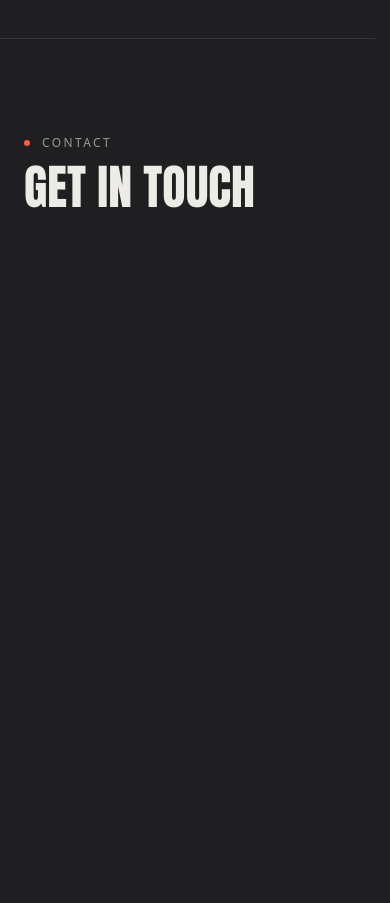
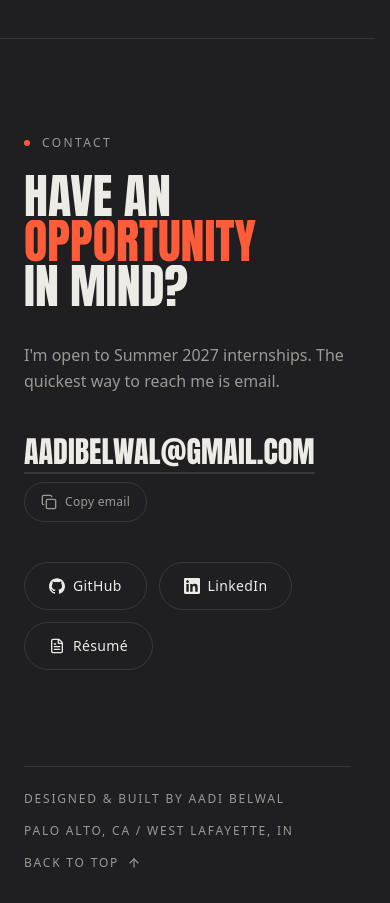
Before and after one commit to Xenon757/portfolio, a Next.js app: page / in a window 390 px wide. Shown: the part 5940-6843 px from the top of the page. Before the commit the page ends 6568 px from the top, so only its background shows below. Built offline with nearby package versions, Linux system fonts and the light colour scheme; no server answers.

Commit message:
feat: add contact footer
Site-wide footer (home and project pages): "Have an opportunity in
mind?" with a masked line reveal, status line, large mailto link with a
copy button, GitHub / LinkedIn / Résumé links, credits, and a smooth
back-to-top button.

```diff
--- a/src/app/layout.tsx
+++ b/src/app/layout.tsx
@@ -1,6 +1,7 @@
 import type { Metadata } from "next";
 import { Anton, Geist } from "next/font/google";
 import { SmoothScroll } from "@/components/providers/SmoothScroll";
+import { Contact } from "@/components/sections/Contact";
 import { Cursor } from "@/components/ui/Cursor";
 import { DotField } from "@/components/ui/DotField";
 import { Intro } from "@/components/ui/Intro";
@@ -59,6 +60,7 @@ export default function RootLayout({
           <Intro />
           <Menu />
           {children}
+          <Contact />
         </SmoothScroll>
       </body>
     </html>
--- a/src/app/page.tsx
+++ b/src/app/page.tsx
@@ -3,7 +3,6 @@ import { Experience } from "@/components/sections/Experience";
 import { Hero } from "@/components/sections/Hero";
 import { Projects } from "@/components/sections/Projects";
 import { Stack } from "@/components/sections/Stack";
-import { SectionHeading } from "@/components/ui/SectionHeading";
 import { experience } from "@/data/experience";
 
 export default function Home() {
@@ -14,15 +13,6 @@ export default function Home() {
       <About />
       <Stack />
       <Experience items={experience} />
-
-      {/* Contact shell until the Contact/Footer step (CLAUDE.md §10 build order). */}
-      <section
-        id="contact"
-        aria-labelledby="contact-heading"
-        className="min-h-[70svh] border-t border-line px-6 py-24 md:px-12 md:py-32"
-      >
-        <SectionHeading id="contact-heading" label="Contact" title="Get in touch" />
-      </section>
     </main>
   );
 }
--- /dev/null
+++ b/src/components/sections/Contact.tsx
@@ -0,0 +1,132 @@
+"use client";
+
+import { ArrowUp, Check, Copy, FileText } from "lucide-react";
+import { useRef, useState } from "react";
+import { useSmoothScroll } from "@/components/providers/SmoothScroll";
+import { GitHubIcon, LinkedInIcon } from "@/components/ui/BrandIcons";
+import { Button } from "@/components/ui/Button";
+import { site } from "@/data/site";
+import { gsap, prefersReducedMotion, useGSAP } from "@/lib/gsap";
+
+const headline = ["Have an", "opportunity", "in mind?"];
+
+/** Site-wide footer: contact call to action, links, and credits. */
+export function Contact() {
+  const ref = useRef<HTMLElement>(null);
+  const { scrollTo } = useSmoothScroll();
+  const [copied, setCopied] = useState(false);
+
+  useGSAP(
+    () => {
+      if (prefersReducedMotion()) return;
+      gsap.from("[data-contact-line]", {
+        yPercent: 110,
+        duration: 1,
+        stagger: 0.1,
+        ease: "power4.out",
+        scrollTrigger: { trigger: "[data-contact-heading]", start: "top 85%" },
+      });
+      gsap.from("[data-contact-fade]", {
+        y: 24,
+        opacity: 0,
+        duration: 0.8,
+        stagger: 0.08,
+        ease: "power3.out",
+        scrollTrigger: { trigger: "[data-contact-heading]", start: "top 70%" },
+      });
+    },
+    { scope: ref },
+  );
+
+  const copyEmail = async () => {
+    try {
+      await navigator.clipboard.writeText(site.email);
+      setCopied(true);
+      setTimeout(() => setCopied(false), 2000);
+    } catch {
+      // Clipboard unavailable (e.g. insecure context): the mailto link still works.
+    }
+  };
+
+  return (
+    <footer
+      ref={ref}
+      id="contact"
+      aria-labelledby="contact-heading"
+      className="border-t border-line px-6 pt-24 pb-8 md:px-12 md:pt-32 md:pb-10"
+    >
+      <p data-contact-fade className="mb-6 flex items-center gap-3 text-xs tracking-[0.2em] text-muted uppercase">
+        <span className="size-1.5 rounded-full bg-accent" aria-hidden="true" />
+        Contact
+      </p>
+
+      <h2
+        id="contact-heading"
+        data-contact-heading
+        className="font-display text-[clamp(3rem,10vw,9rem)] leading-[0.9] uppercase"
+      >
+        {headline.map((line, i) => (
+          <span key={line} className="block overflow-hidden pb-[0.04em]">
+            <span data-contact-line className={i === 1 ? "block text-accent" : "block"}>
+              {line}
+            </span>
+            {i < headline.length - 1 && " "}
+          </span>
+        ))}
+      </h2>
+
+      <p data-contact-fade className="mt-8 max-w-xl text-base leading-relaxed text-muted md:text-lg">
+        I&apos;m {site.status.charAt(0).toLowerCase() + site.status.slice(1)}. The quickest way to reach me is
+        email.
+      </p>
+
+      <div data-contact-fade className="mt-10 flex flex-wrap items-center gap-x-4 gap-y-3">
+        <a
+          href={`mailto:${site.email}`}
+          className="font-display text-3xl break-all uppercase underline decoration-line decoration-2 underline-offset-8 transition-colors hover:text-accent hover:decoration-accent md:text-5xl"
+        >
+          {site.email}
+        </a>
+        <button
+          type="button"
+          onClick={copyEmail}
+          className="inline-flex h-10 items-center gap-2 rounded-full border border-line px-4 text-xs tracking-wide text-muted transition-colors hover:border-fg hover:text-fg"
+        >
+          {copied ? <Check className="size-4" aria-hidden="true" /> : <Copy className="size-4" aria-hidden="true" />}
+          {copied ? "Copied" : "Copy email"}
+        </button>
+        <span className="sr-only" aria-live="polite">
+          {copied ? "Email address copied to clipboard" : ""}
+        </span>
+      </div>
+
+      <div data-contact-fade className="mt-10 flex flex-wrap gap-3">
+        <Button href={site.github} external>
+          <GitHubIcon className="size-4" />
+          GitHub
+        </Button>
+        <Button href={site.linkedin} external>
+          <LinkedInIcon className="size-4" />
+          LinkedIn
+        </Button>
+        <Button href={site.resume} external>
+          <FileText className="size-4" aria-hidden="true" />
+          Résumé
+        </Button>
+      </div>
+
+      <div className="mt-24 flex flex-col gap-4 border-t border-line pt-6 text-xs tracking-[0.15em] text-muted uppercase md:mt-32 md:flex-row md:items-center md:justify-between">
+        <p>Designed &amp; built by {site.name}</p>
+        <p>{site.location}</p>
+        <button
+          type="button"
+          onClick={() => scrollTo("top")}
+          className="inline-flex items-center gap-2 self-start uppercase transition-colors hover:text-fg md:self-auto"
+        >
+          Back to top
+          <ArrowUp className="size-3.5" aria-hidden="true" />
+        </button>
+      </div>
+    </footer>
+  );
+}
```
